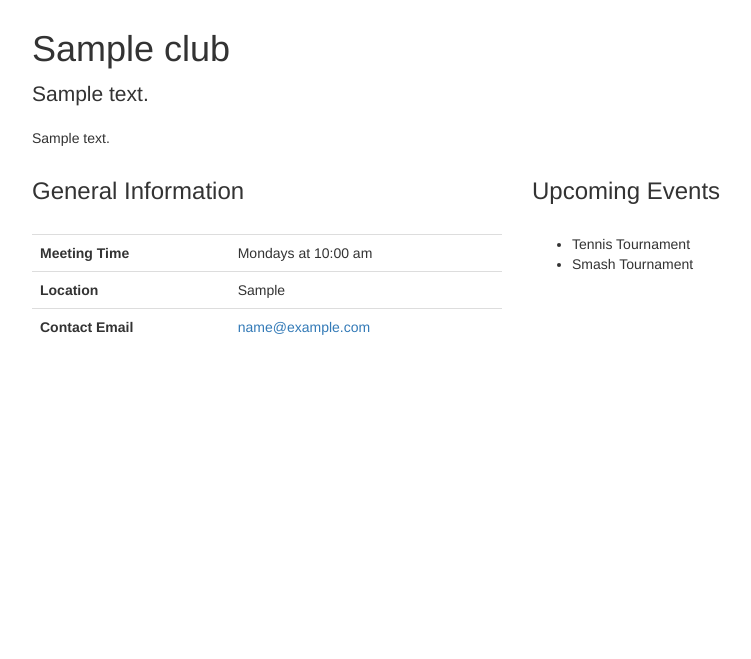
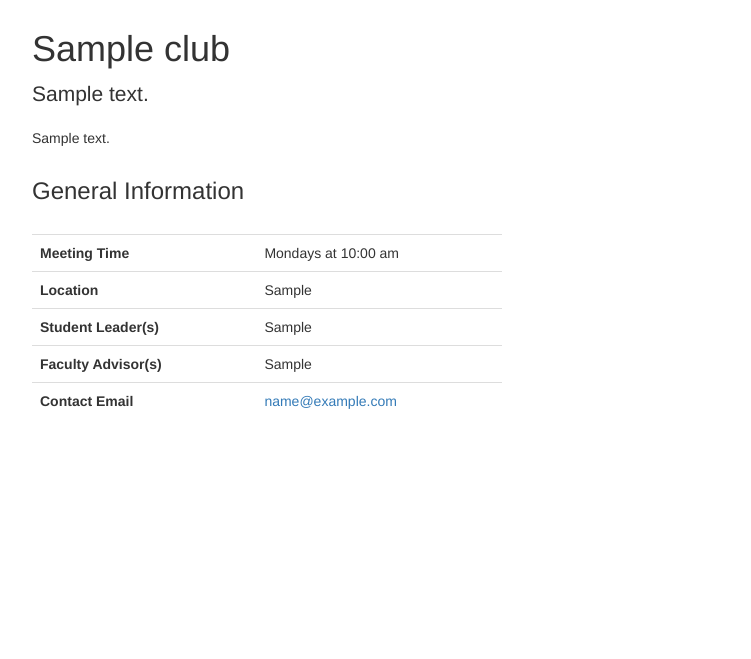
Before and after one commit to jreinstra/menlo-clubs, a Django app: page /clubs/1/ in a window 1280 px wide. Shown: the part 51-710 px from the top of the page, without its empty margins (123-874 px from the left). Run offline with Django 3.2, Linux system fonts and the light colour scheme; tables that the repository leaves empty hold one stand-in row (values such as "Sample post"); some libraries are stand-ins or nearby versions.

Commit message:
Added teacher/students leaders fields to 'Club' model

```diff
--- a/clubs/models.py
+++ b/clubs/models.py
@@ -28,7 +28,9 @@ class Club(models.Model):
     meeting_time = models.TimeField()
     meeting_location = models.CharField(max_length=50)
 
-    contact_email = models.CharField(max_length=200)
+    student_leaders = models.CharField(max_length=200, default="")
+    teacher_leaders = models.CharField(max_length=200, default="")
+    contact_email = models.CharField(max_length=200, default="")
 
     def meeting_time_string(self):
         return self.MEETING_DAYS_LIST[self.meeting_day] + "s at " + self.meeting_time.strftime("%H:%M %p").lower()
--- a/clubs/templates/clubs/club_detail.html
+++ b/clubs/templates/clubs/club_detail.html
@@ -17,6 +17,14 @@
                 <td>{{ club.meeting_location }}</td>
             </tr>
             <tr>
+                <td><strong>Student Leader(s)</strong></td>
+                <td>{{ club.student_leaders }}</td>
+            </tr>
+            <tr>
+                <td><strong>Faculty Advisor(s)</strong></td>
+                <td>{{ club.teacher_leaders }}</td>
+            </tr>
+            <tr>
                 <td><strong>Contact Email</strong></td>
                 <td>
                     <a href="mailto:{{ club.contact_email }}">{{ club.contact_email }}</a>
@@ -25,11 +33,12 @@
         </table>
     </div>
     <div class="col-sm-6">
+        <!--
         <h3>Upcoming Events</h3><br/>
         <ul>
             <li>Tennis Tournament</li>
             <li>Smash Tournament</li>
-        </ul>
+        </ul>-->
     </div>
 </div>
 {% endblock %}
```
Also changed, not shown: clubs/migrations/0002_auto_20150827_1828.py (added), clubs_website/wsgi.py (line endings or trailing spaces).
